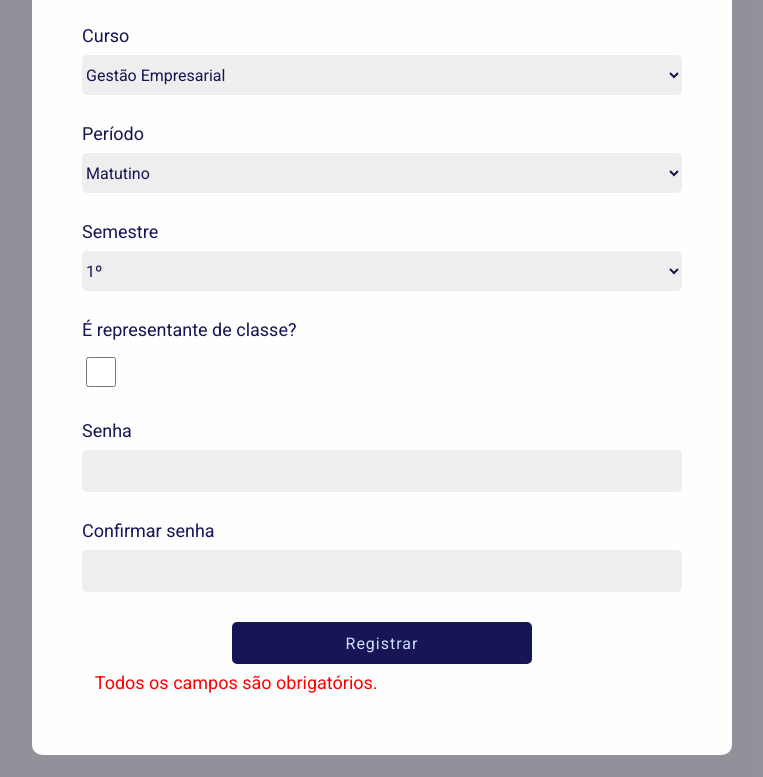
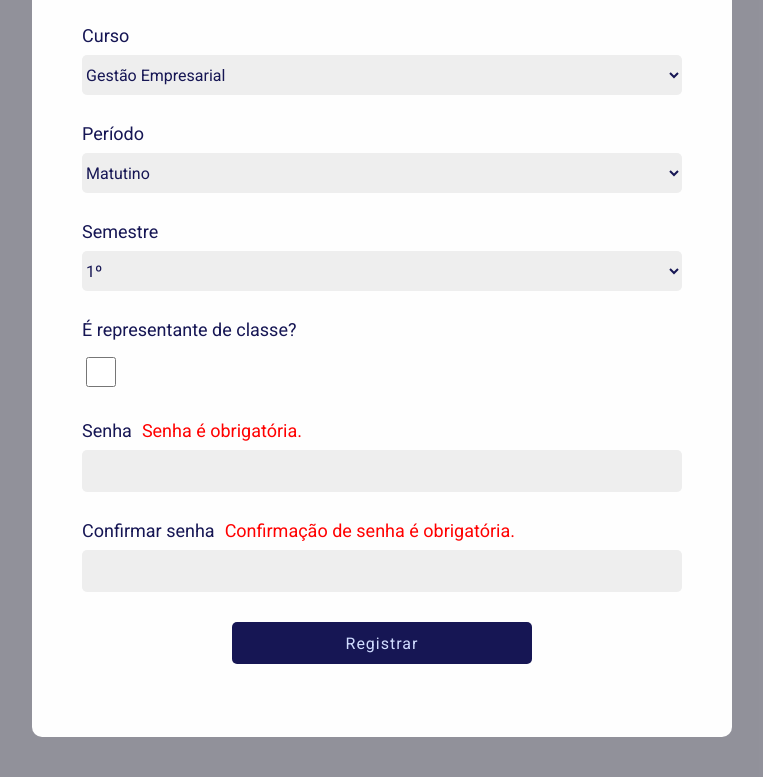
Before and after one commit to appgorillaz/frontend, a plain HTML site: page pages/cadastro.html in a window 1280 px wide. Both pictures are taken after a click on the button "Registrar". Shown: the part 594-1371 px from the top of the page, without its empty margins (258-1021 px from the left). Drawn offline with nearby package versions, Linux system fonts and the light colour scheme.

Commit message:
feat: errors messages and axios first request

```diff
--- a/pages/cadastro.html
+++ b/pages/cadastro.html
@@ -6,7 +6,7 @@
     <meta name="viewport" content="width=device-width, initial-scale=1.0">
     <link rel="stylesheet" href="../styles/reset.css">
     <link rel="stylesheet" href="../styles/style.css">
-
+    <script src="https://cdn.jsdelivr.net/npm/axios/dist/axios.min.js"></script>
     <title>cadastro</title>
 </head>
 
@@ -19,14 +19,24 @@
             <p class="cadastro_msg2">é gratis :)</p>
             <h1 class="titulo-padrao titulo-cadastro">Cadastre-se</h1>
 
-            <label class="label-padrao" for="nome">Nome</label>
+            <div class="required_input-div">
+                <p id="error-message-name" class="error-message"></p>
+                <label class="label-padrao" for="nome">Nome</label>
+            </div>
             <input class="input-padrao" type="text" name="nome"  required>
 
-            <label class="label-padrao" for="email">E-mail</label>
+            <div class="required_input-div">
+                <p id="error-message-email" class="error-message"></p>
+                <label class="label-padrao" for="email">E-mail</label>
+            </div>
             <input class="input-padrao" type="email" name="email"  required>
 
-            <label class="label-padrao" for="ra">RA</label>
+            <div class="required_input-div">
+                <p id="error-message-ra" class="error-message"></p>
+                <label class="label-padrao" for="ra">RA</label>
+            </div>
             <input class="input-padrao" type="text" name="ra" maxlength="13" required>
+
 
             <label class="label-padrao" for="genero">Gênero</label>
             <select class="input-padrao" name="genero" id="genero" required>
@@ -63,10 +73,16 @@
             <label class="label-padrao" for="is_representative">É representante de classe?</label>
             <input class="input-padrao" type="checkbox" name="is_representative" id="check-representative">
 
-            <label class="label-padrao" for="senha">Senha</label>
+            <div class="required_input-div">
+                <p id="error-message-password" class="error-message"></p>
+                <label class="label-padrao" for="senha">Senha</label>
+            </div>
             <input class="input-padrao" type="password" name="senha"  required>
 
-            <label class="label-padrao" for="senha-con">Confirmar senha</label>
+            <div class="required_input-div">
+                <p id="error-message-passwordConfirm" class="error-message"></p>
+                <label class="label-padrao" for="senha-con">Confirmar senha</label>
+            </div>
             <input class="input-padrao" type="password" name="senha-con"  required>
 
             <button class="btn-padrao" id="registerButton">Registrar</button>
--- a/scripts/validacao.js
+++ b/scripts/validacao.js
@@ -22,43 +22,66 @@ document
     const semestre = document.querySelector('select[name="semestre"]').value;
     const senha = document.querySelector('input[name="senha"]').value;
     const senhaCon = document.querySelector('input[name="senha-con"]').value;
-    const errorMessage = document.getElementById("error-message");
 
-    errorMessage.textContent = "";
+    const msgErroNome = document.getElementById("error-message-name");
+    const msgErroEmail = document.getElementById("error-message-email");
+    const msgErroSenha = document.getElementById("error-message-password");
+    const msgErroSenhaCon = document.getElementById(
+      "error-message-passwordConfirm"
+    );
+    const msgErroRa = document.getElementById("error-message-ra");
 
-    if (
-      !nome ||
-      !email ||
-      !ra ||
-      !genero ||
-      !curso ||
-      !semestre ||
-      !periodo ||
-      !senha ||
-      !senhaCon
-    ) {
-      errorMessage.textContent = "Todos os campos são obrigatórios.";
+    const inputs = [
+      {
+        element: nome,
+        errorMessage: msgErroNome,
+        message: "Nome é obrigatório.",
+      },
+      {
+        element: email,
+        errorMessage: msgErroEmail,
+        message: "Email é obrigatório.",
+      },
+      {
+        element: senha,
+        errorMessage: msgErroSenha,
+        message: "Senha é obrigatória.",
+      },
+      {
+        element: senhaCon,
+        errorMessage: msgErroSenhaCon,
+        message: "Confirmação de senha é obrigatória.",
+      },
+    ];
+
+    inputs.forEach(({ element, errorMessage, message }) => {
+      if (!element) {
+        errorMessage.textContent = message;
+      } else {
+        errorMessage.textContent = "";
+      }
+    });
+
+    if (inputs.some(({ errorMessage }) => errorMessage.textContent !== "")) {
       return;
     }
 
     if (!validateEmail(email)) {
-      errorMessage.textContent = "E-mail inválido.";
-      return;
+      return (msgErroEmail.textContent = "E-mail inválido.");
     }
 
-    if (!validateRA(ra)) {
-      errorMessage.textContent = "RA contem letras ou não tem 13 caracteres.";
-      return;
+    if (ra && !validateRA(ra)) {
+      return (msgErroRa.textContent =
+        "RA contem letras ou não tem 13 caracteres.");
     }
 
     if (senha.length < 6) {
-      errorMessage.textContent = "A senha deve ter pelo menos 6 caracteres.";
-      return;
+      return (msgErroSenha.textContent =
+        "A senha deve ter pelo menos 6 caracteres.");
     }
 
     if (senha !== senhaCon) {
-      errorMessage.textContent = "As senhas não coincidem.";
-      return;
+      return (msgErroSenhaCon.textContent = "As senhas não coincidem.");
     }
 
     const data = {
@@ -74,7 +97,18 @@ document
     };
 
     console.log(data);
-    // Aqui você pode adicionar o código para enviar os dados para o servidor
+
+    axios
+      .post("http://localhost:8081/users/register", data)
+      .then((res) => {
+        console.log(res);
+        // alert("Usuário cadastrado com sucesso!");
+        // window.location.href = "/login";
+      })
+      .catch((err) => {
+        console.log(err);
+        // alert("Erro ao cadastrar usuário.");
+      });
   });
 
 const validateEmail = (email) => {
--- a/styles/cadastro/cadastro.css
+++ b/styles/cadastro/cadastro.css
@@ -1,3 +1,21 @@
+.required_input-div {
+    display: flex;
+    flex-direction: row-reverse;
+    align-items: center;
+    justify-content: left;
+    gap: 10px;
+    margin-bottom: 10px;
+}
+
+.required_input-div p {
+    margin: 0;
+}
+
+.required_input-div label {
+    margin: 0;
+
+}
+
 .cadatro_container{
     display: flex;
 
```
